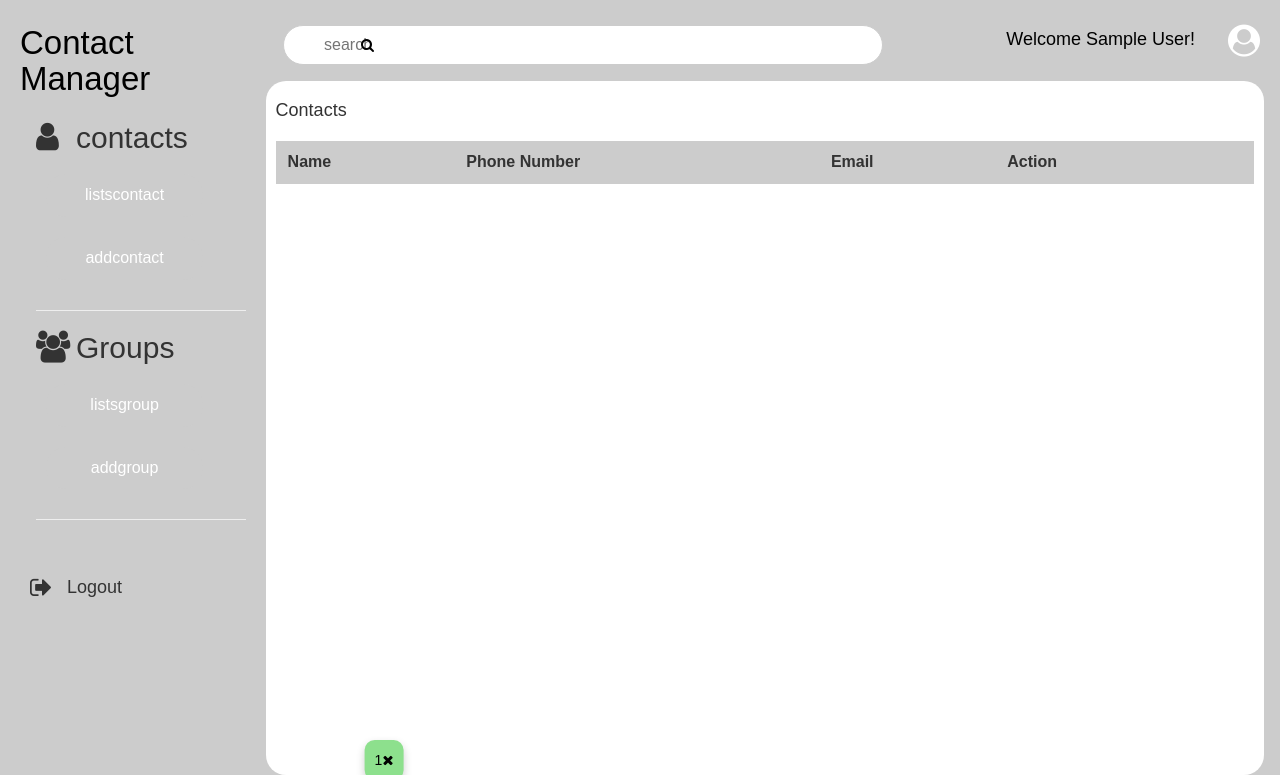
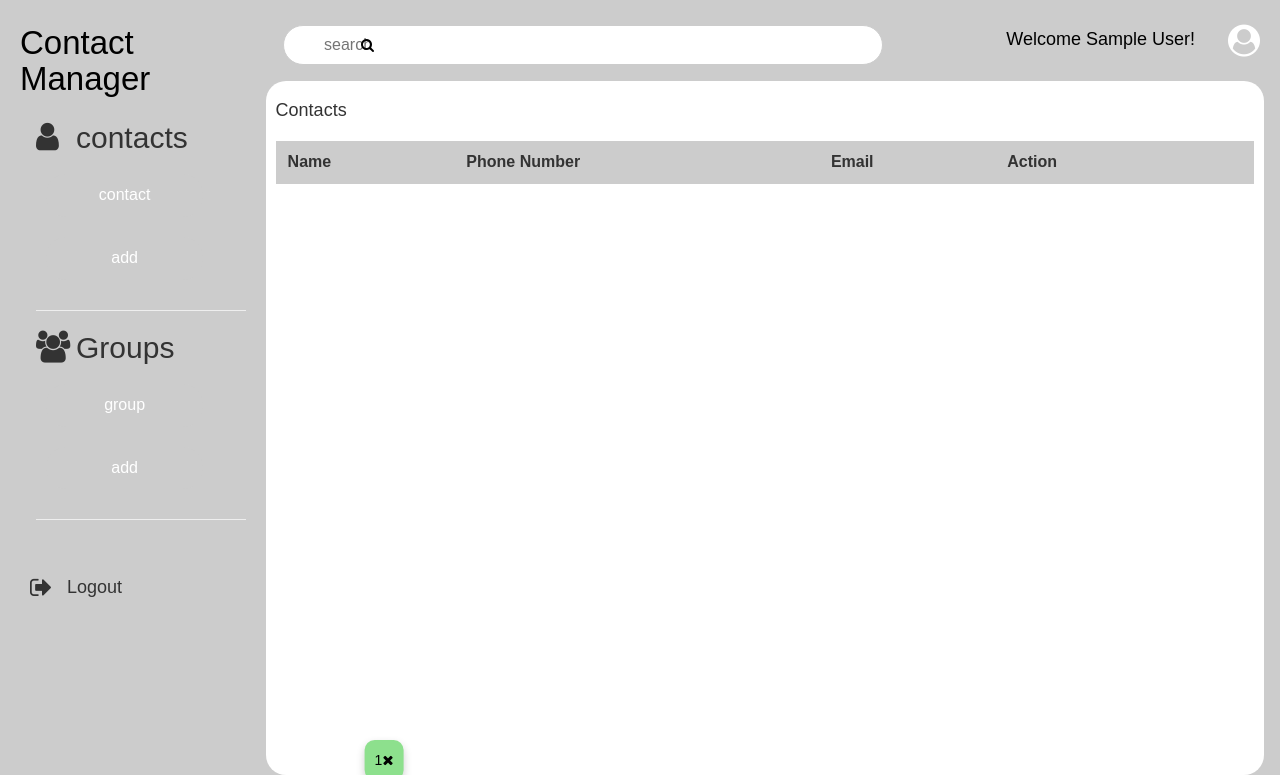
Before and after one commit to Siberaj/contactmanager, a PHP site: page /contact/user.php in a window 1280 px wide. Shown: the top 775 px of the page. Run offline with PHP 8.4, Linux system fonts and the light colour scheme; the visitor is signed in with stand-in values (Sample User, id 1); data that the repository does not hold is empty.

Commit message:
some changes made

```diff
--- a/user.php
+++ b/user.php
@@ -54,15 +54,15 @@ if(!isset($_SESSION['user_id'])){
                 <i class="fa fa-user" aria-hidden="true"></i>
                 <h2>contacts</h2>
                 <input type='hidden' name = 'user_id' value = '<?php echo $_SESSION['user_id']; ?>'>
-                <input type = 'submit' name = 'listcontact' value = 'listscontact' class='btn'>
+                <input type = 'submit' name = 'listcontact' value = 'contact' class='btn'>
                 <input type = 'hidden' name = 'addc' value = '<?php echo $_SESSION['user_id']; ?>'>
-                <input type = 'submit' name = 'addcon' value = 'addcontact' class='btn'>
+                <input type = 'submit' name = 'addcon' value = 'add' class='btn'>
             <hr>
                 <i class="fa fa-users" aria-hidden = "true" ></i>
                 <h2>Groups</h2>
                 <input type ='hidden' name = 'user_id' value = '<?php echo $_SESSION['user_id']; ?>'>
-                <input type = 'submit' name = 'listgroup' value = 'listsgroup' class='btn'>
-                <input type = 'submit' name = 'addg' value = 'addgroup' class='btn'>
+                <input type = 'submit' name = 'listgroup' value = 'group' class='btn'>
+                <input type = 'submit' name = 'addg' value = 'add' class='btn'>
 
             <hr>
                 <button type = 'submit' name = 'logout' class = 'logout_btn'><i class="fa fa-sign-out" aria-hidden="true"></i><h4>Logout</h4></button>
```
